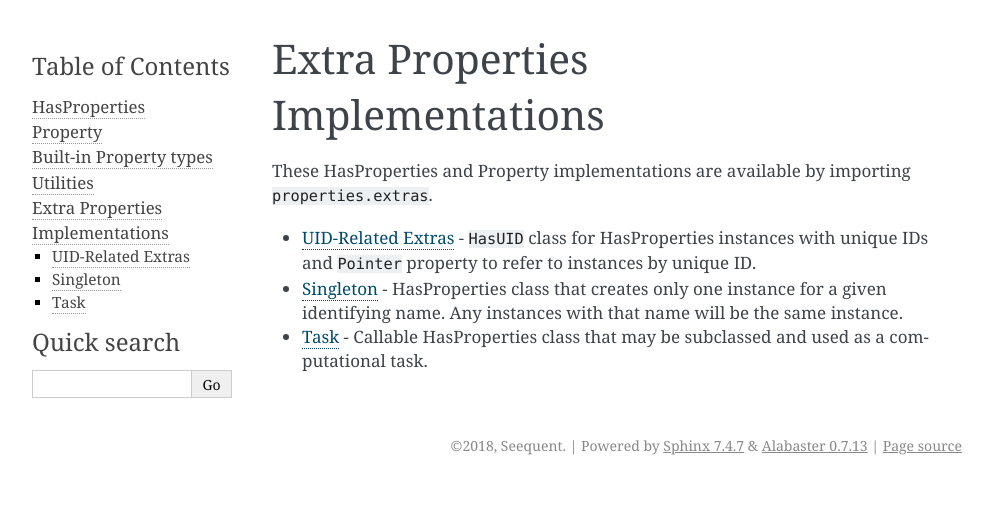
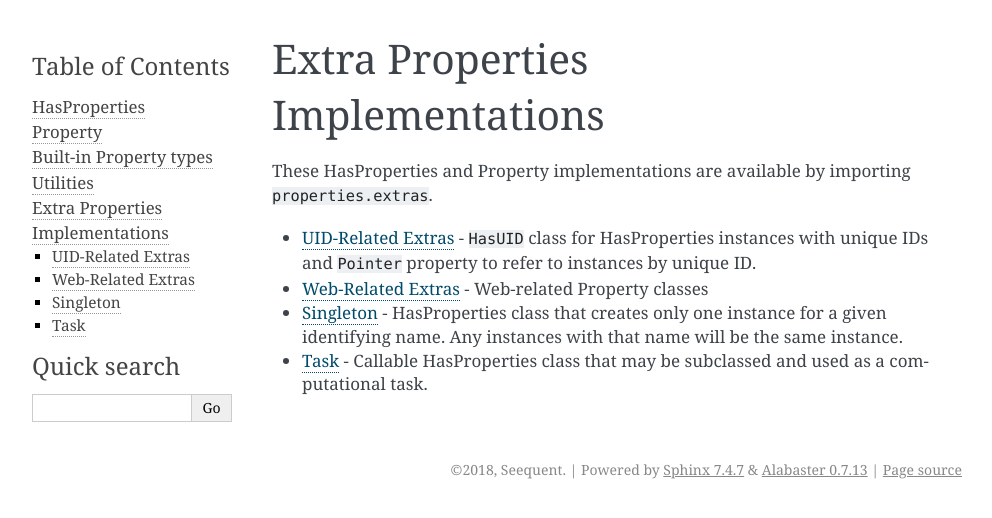
Before and after one commit to seequent/properties, a Sphinx documentation site: the page built from docs/content/extras.rst, in a window 1280 px wide. Shown: the top 518 px of the page, without its empty margins (148-1140 px from the left). Built offline with Sphinx 7.4.7, drawn with Linux system fonts in a browser that asks for light colours.

Commit message:
Add web extras to the docs

```diff
--- a/docs/content/extras.rst
+++ b/docs/content/extras.rst
@@ -9,6 +9,8 @@ importing :code:`properties.extras`.
 * :ref:`uid` - :code:`HasUID` class for HasProperties instances with
   unique IDs and :code:`Pointer` property to refer to instances by
   unique ID.
+
+* :ref:`web` - Web-related Property classes
 
 * :ref:`singleton` - HasProperties class that creates only one instance
   for a given identifying name. Any instances with that name will
@@ -22,5 +24,6 @@ importing :code:`properties.extras`.
     :hidden:
 
     ./uid
+    ./web
     ./singleton
     ./task
--- /dev/null
+++ b/docs/content/web.rst
@@ -0,0 +1,6 @@
+.. _web:
+
+Web-Related Extras
+==================
+
+.. autoclass:: properties.extras.URL
```
